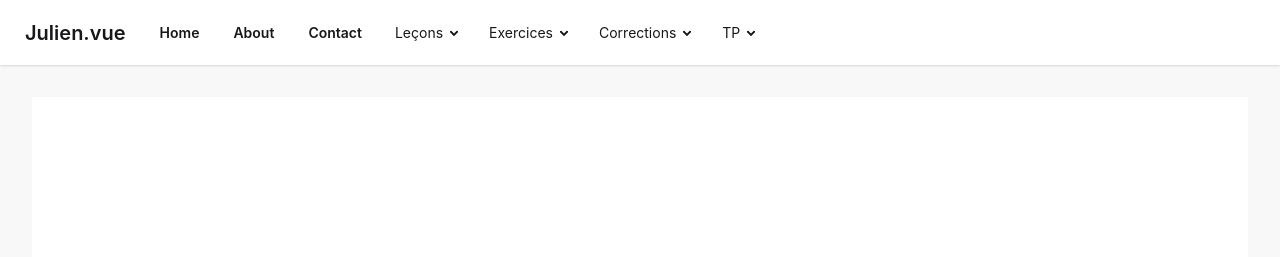
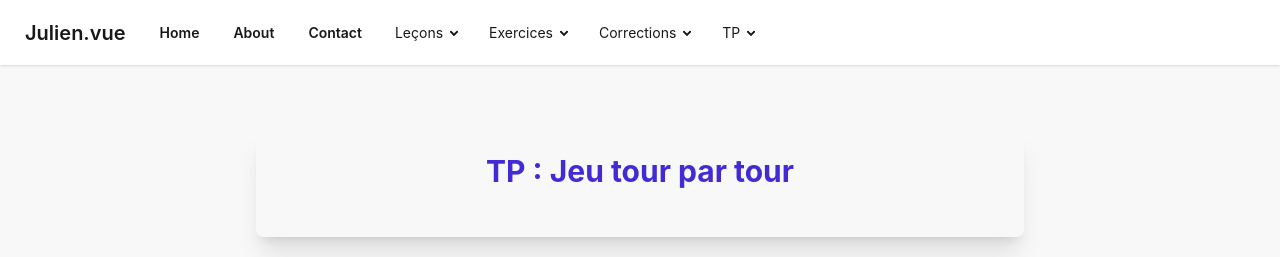
Before and after one commit to juliencongras/julien.vue, a Vue app: page /tp/jeu_tour_par_tour in a window 1280 px wide. Shown: the top 257 px of the page. Built offline with nearby package versions, Linux system fonts and the light colour scheme.

Commit message:
Mise en place tp jeu tour par tour

```diff
--- a/src/components/AppHeader.vue
+++ b/src/components/AppHeader.vue
@@ -75,6 +75,7 @@
                 <li><router-link to="/tp/dynamic_styling" class="btn btn-ghost">Dynamic styling</router-link></li>
                 <li><router-link to="/tp/reactivite" class="btn btn-ghost">Reactivité</router-link></li>
                 <li><router-link to="/tp/conditional_list_rendering" class="btn btn-ghost">Conditional Rendering/List Rendering</router-link></li>
+                <li><router-link to="/tp/jeu_tour_par_tour" class="btn btn-ghost">Jeu tour par tour</router-link></li>
               </ul>
             </details>
           </li>
--- a/src/router/index.js
+++ b/src/router/index.js
@@ -189,6 +189,11 @@ const router = createRouter({
             path: '/tp/conditional_list_rendering',
             component: () => import('../views/tp/tp-conditional-list-rendering.vue')
         }
+        ,
+        {
+            path: '/tp/jeu_tour_par_tour',
+            component: () => import('../views/tp/tp-jeu-tour-par-tour.vue')
+        }
 
     ]
 })
--- /dev/null
+++ b/src/views/tp/tp-jeu-tour-par-tour.vue
@@ -0,0 +1,15 @@
+<template>
+    <div class="flex justify-center my-8">
+        <div class="card w-full max-w-3xl bg-base-200 shadow-xl p-6">
+            <h1 class="text-3xl font-bold text-primary mb-6 text-center">TP : Jeu tour par tour</h1>
+        </div>
+    </div>
+</template>
+
+<script setup>
+    import { ref, onMounted } from 'vue';
+
+    onMounted(() => {
+
+    });
+</script>
```
